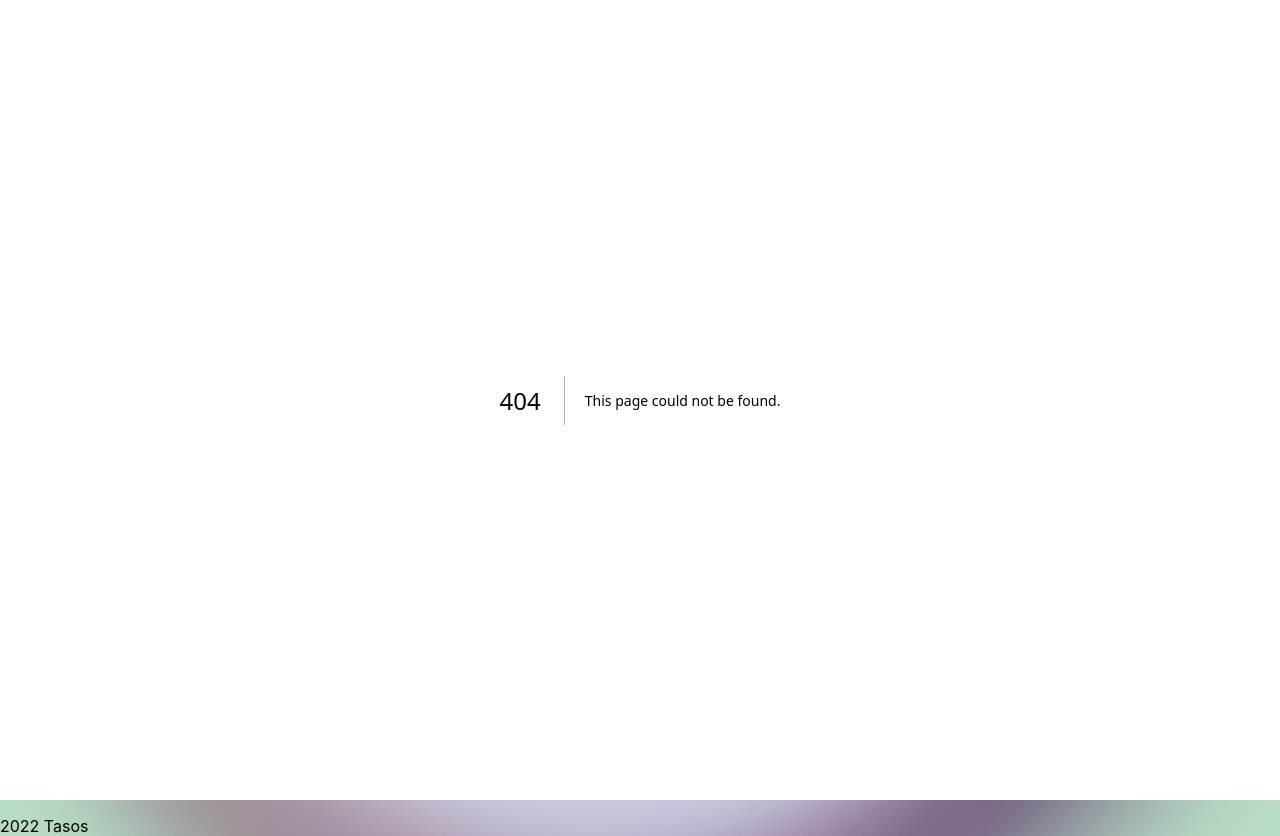
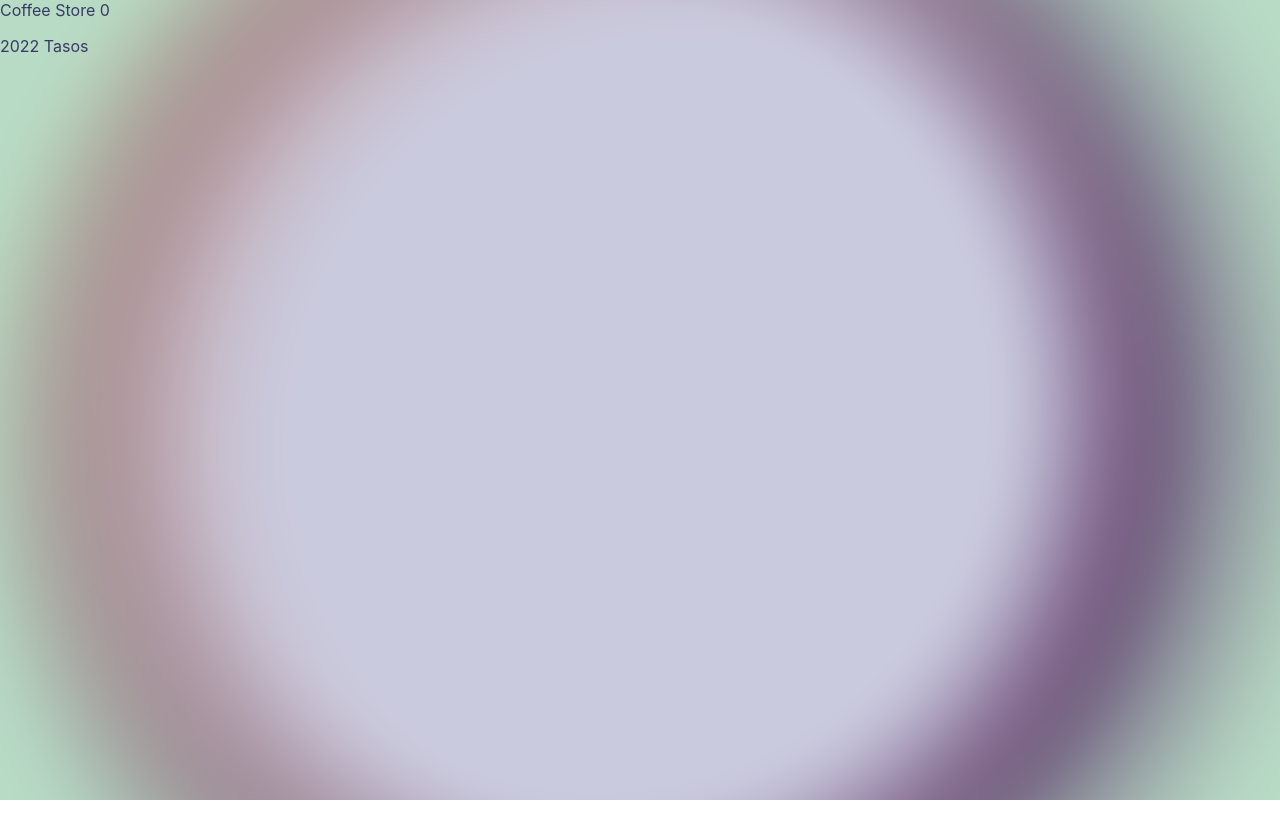
Before and after one commit to TasosKyr/nextjs-coffee-shops, a Next.js app: page /coffee-store/0 in a window 1280 px wide. Before the commit this address had no page. After the commit the page ends 800 px from the top, so only its background shows below. Built offline with nearby package versions, Linux system fonts and the light colour scheme.

Commit message:
useRouter

```diff
--- a/pages/cofee-store/[id].js
+++ /dev/null
@@ -1,5 +0,0 @@
-export default function CoffeStore() {
-  return (
-    <div>Coffee Store</div>
-  )
-}
--- /dev/null
+++ b/pages/coffee-store/[id].js
@@ -0,0 +1,9 @@
+import { useRouter } from "next/router"
+
+export default function CoffeStore() {
+  const router = useRouter()
+  console.log({router})
+  return (
+    <div>Coffee Store {router.query.id}</div>
+  )
+}
```
